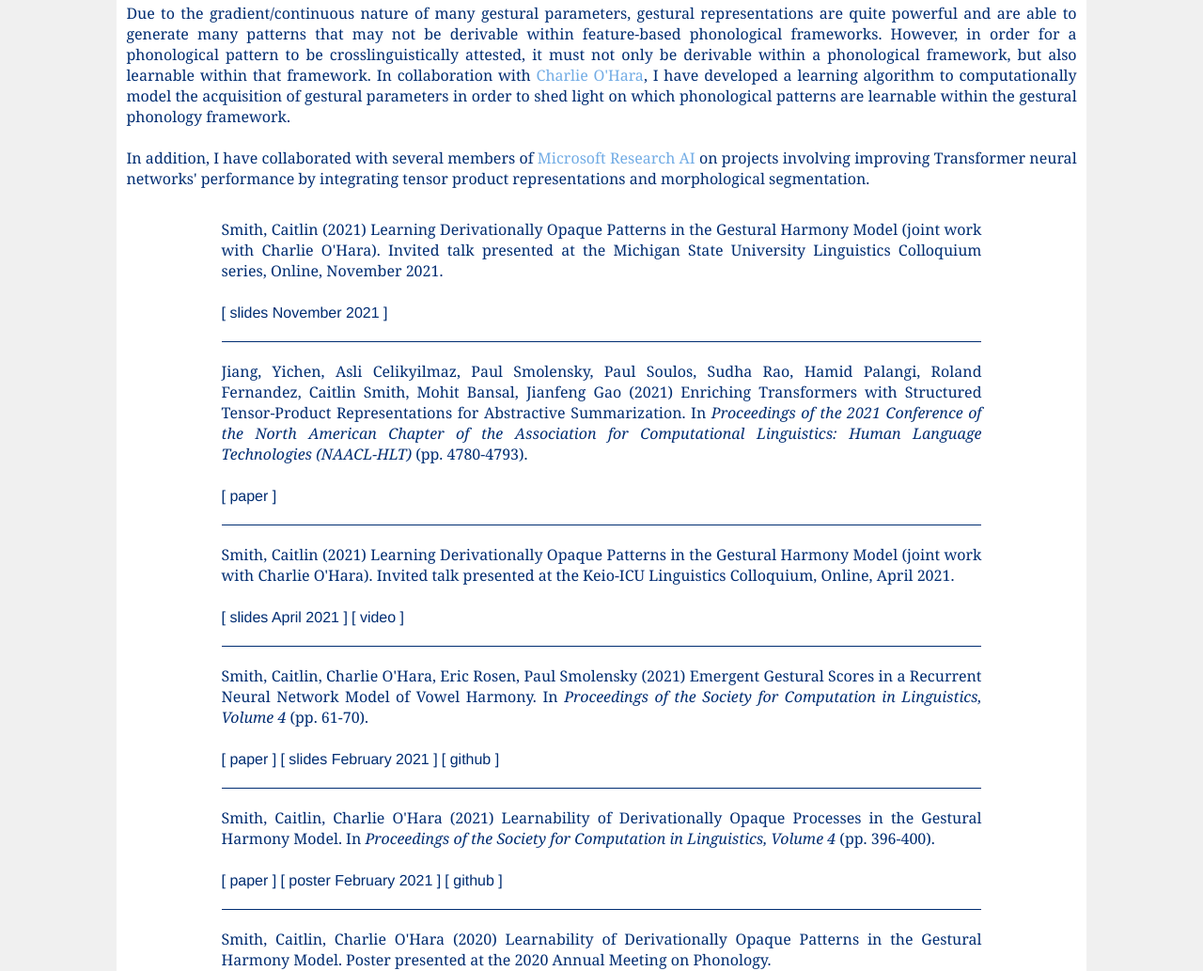
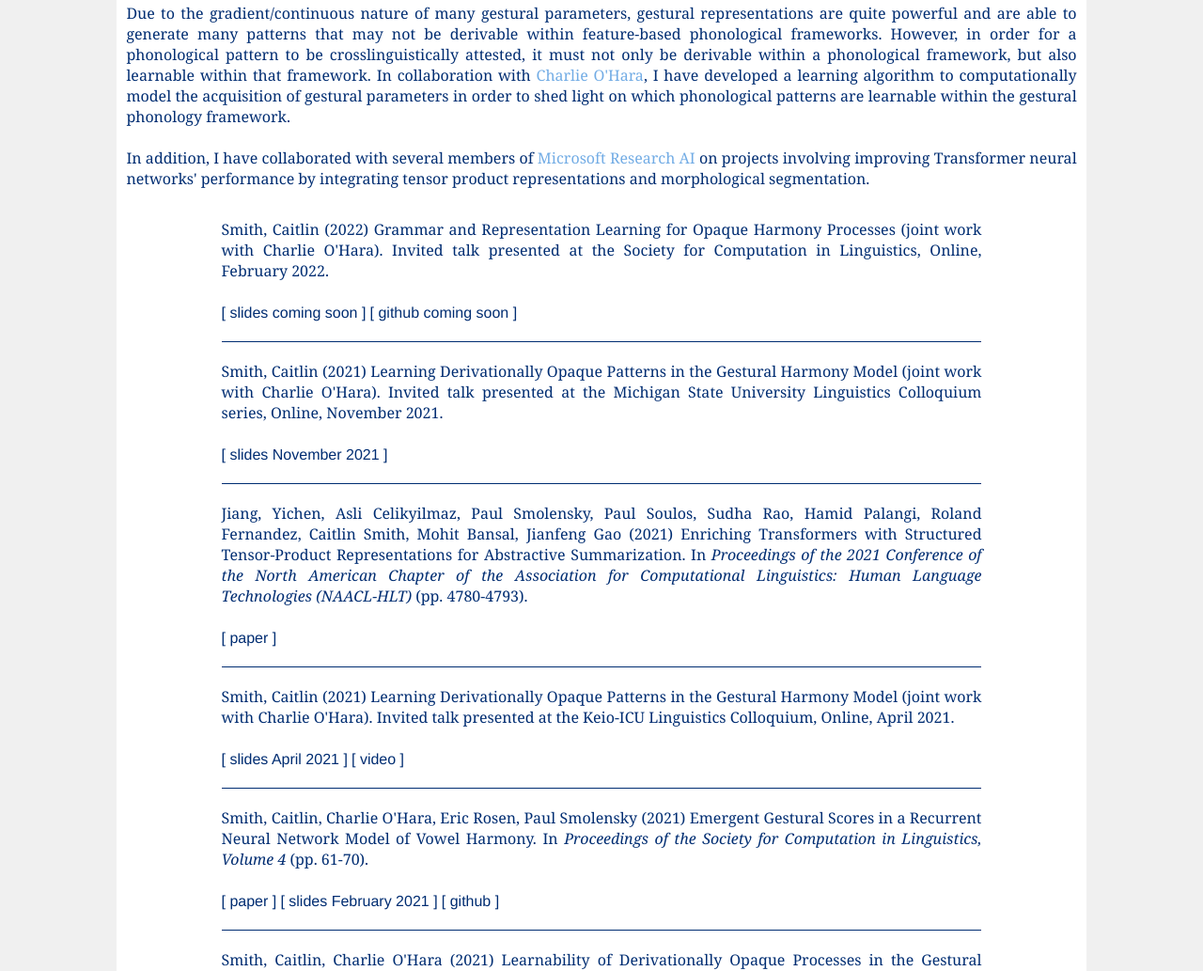
Before and after one commit to caitlinsmith14/caitlinsmith14.github.io, a plain HTML site: page research.html in a window 1280 px wide. Shown: the part 4185-5218 px from the top of the page at 94% size. Drawn offline with Linux system fonts and the light colour scheme.

Commit message:
Update research.html

```diff
--- a/research.html
+++ b/research.html
@@ -61,7 +61,7 @@
           <li>Smith, Caitlin (2022) Grammar and Representation Learning for Opaque Harmony Processes (joint work with Charlie O'Hara). Invited talk presented at the Society for Computation in Linguistics, Online, February 2022.<br>
           <br>
           <a href="">[ slides coming soon ]</a>
-          <a href="">[ github coming soon ]</a>
+          <a href="">[ github coming soon ]</a></li>
           <li>Smith, Caitlin (2021) Learning Derivationally Opaque Patterns in the Gestural Harmony Model (joint work with Charlie O'Hara). Invited talk presented at the Michigan State University Linguistics Colloquium series, Online, November 2021.<br>
           <br>
           <a href="pdf/smith_michiganstate_slides.pdf">[ slides November 2021 ]</a></li>
@@ -233,6 +233,10 @@
         </p>
       <div class="researchlist">
         <ul class="research">
+          <li>Smith, Caitlin (2022) Grammar and Representation Learning for Opaque Harmony Processes (joint work with Charlie O'Hara). Invited talk presented at the Society for Computation in Linguistics, Online, February 2022.<br>
+          <br>
+          <a href="">[ slides coming soon ]</a>
+          <a href="">[ github coming soon ]</a></li>
           <li>Smith, Caitlin (2021) Learning Derivationally Opaque Patterns in the Gestural Harmony Model (joint work with Charlie O'Hara). Invited talk presented at the Michigan State University Linguistics Colloquium series, Online, November 2021.<br>
           <br>
           <a href="pdf/smith_michiganstate_slides.pdf">[ slides November 2021 ]</a></li>
```
